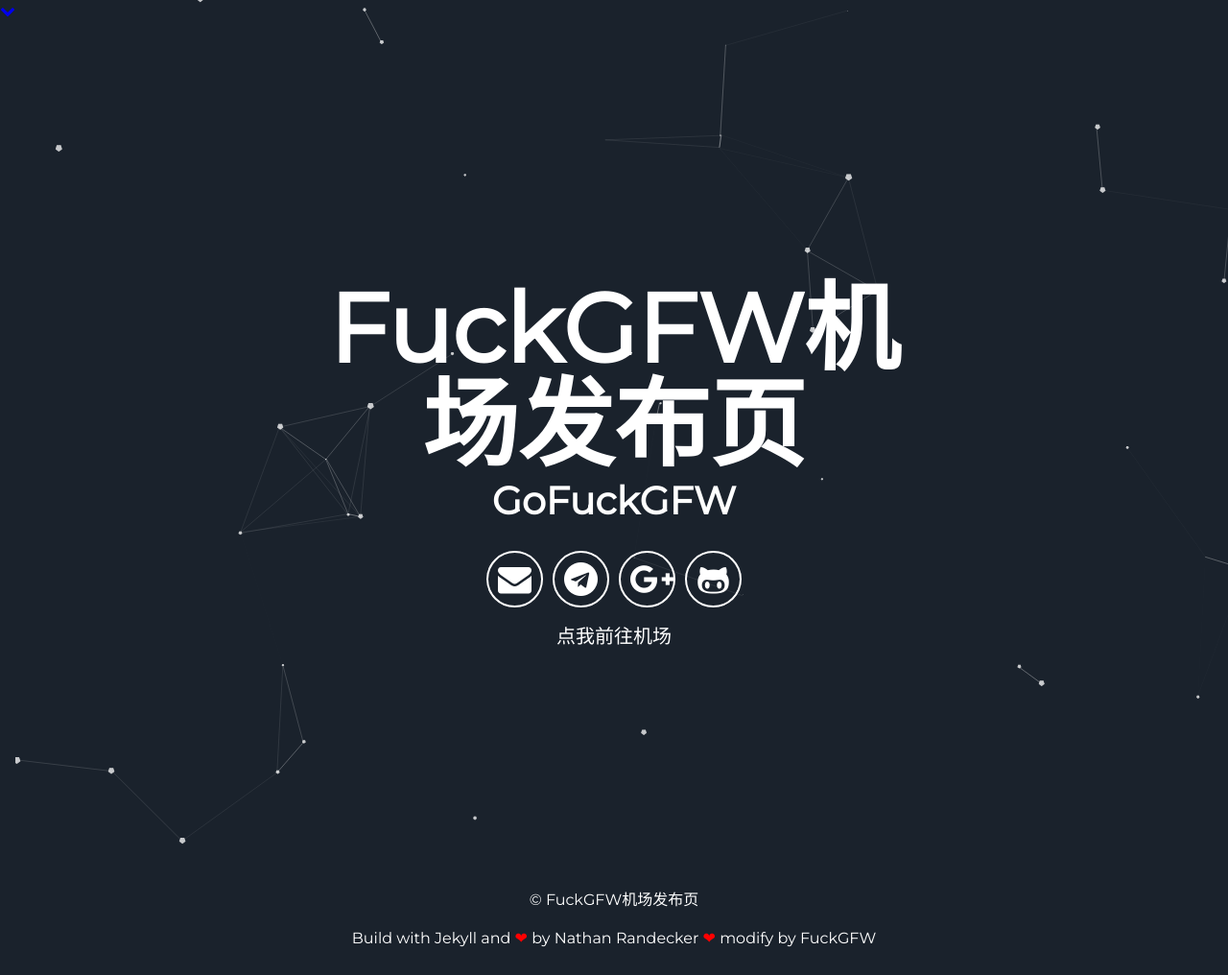
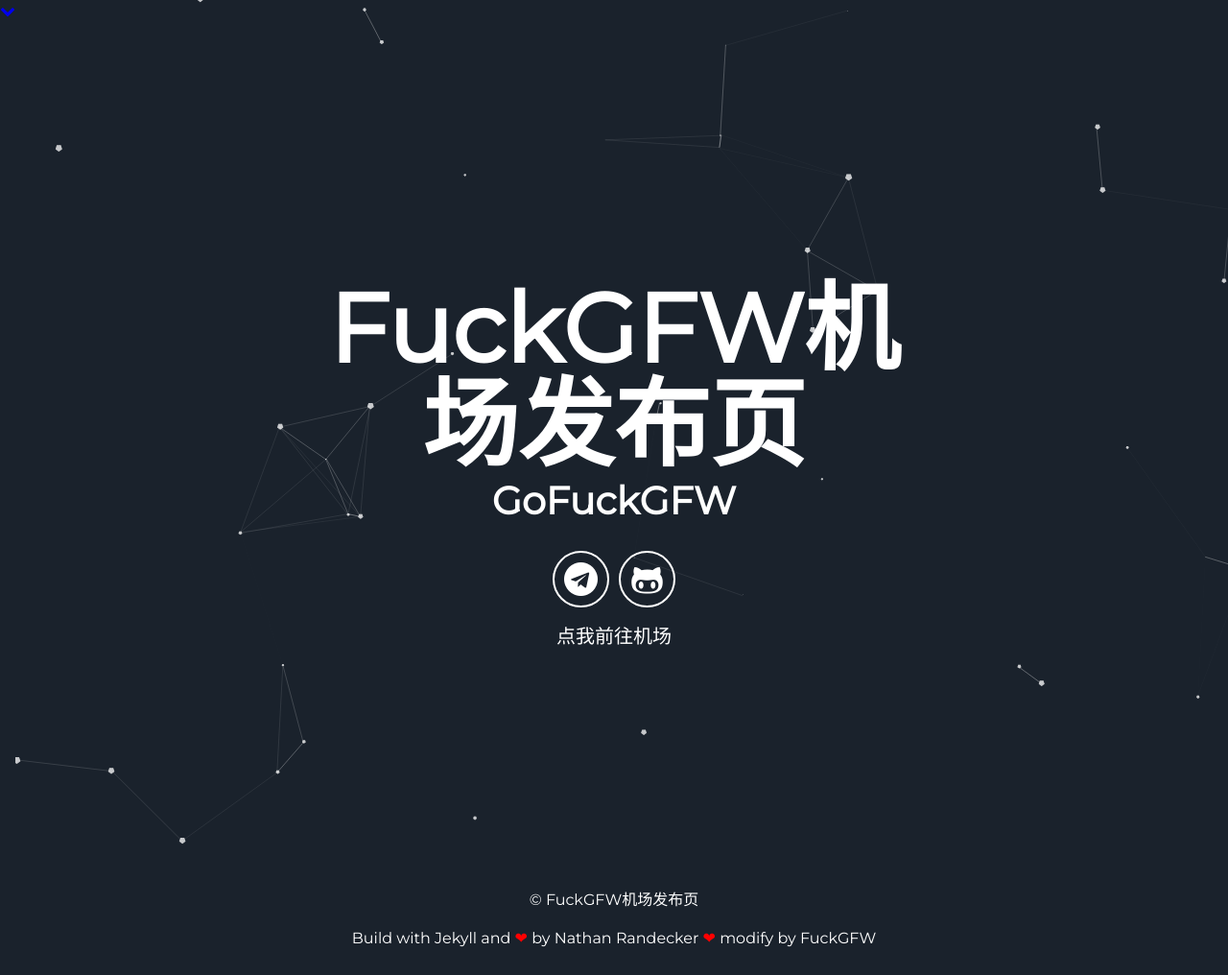
Before and after one commit to gofuckgfw/gofuckgfw, a Jekyll site: the page built from index.html, in a window 1280 px wide. Shown: the whole page at 96% size. Built offline with Jekyll 4.4.1, drawn with Linux system fonts in a browser that asks for light colours.

Commit message:
test20
test20

```diff
--- a/_includes/header.html
+++ b/_includes/header.html
@@ -5,10 +5,8 @@
         <span class="site-description">{{site.user_title}}</span>
       </h1>
       <div class="header-icons">
-        <a aria-label="Send email" href="#"><i class="icon fa fa-envelope"></i></a>
-        <a aria-label="My Twitter" target="_blank" href="#"><i class="icon fa fa-telegram" aria-hidden="true"></i></a>
-        <a aria-label="My Google Plus" target="_blank" href="#"><i class="icon fa fa-google-plus" aria-hidden="true"></i></a>
-        <a aria-label="My Github" target="_blank" href="#"><i class="icon fa fa-github-alt" aria-hidden="true"></i></a>
+        <a aria-label="My Twitter" target="_blank" href="https://www.fuckgfw.live/"><i class="icon fa fa-telegram" aria-hidden="true"></i></a>
+        <a aria-label="My Github" target="_blank" href="https://github.com/gofuckgfw/gofuckgfw.github.io"><i class="icon fa fa-github-alt" aria-hidden="true"></i></a>
       </div>
       <div class="header-links">
         <a class="link" href="https://www.fuckgfw.live/" a>点我前往机场</a>
```
